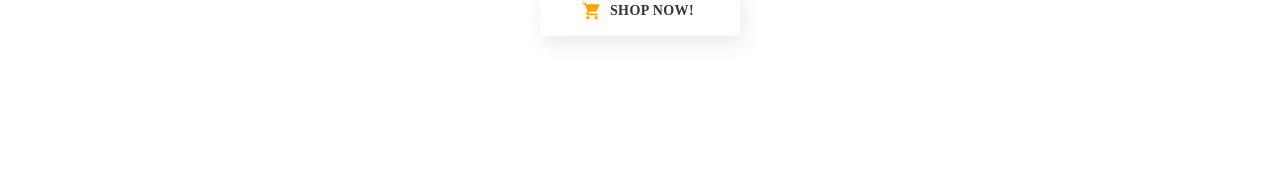
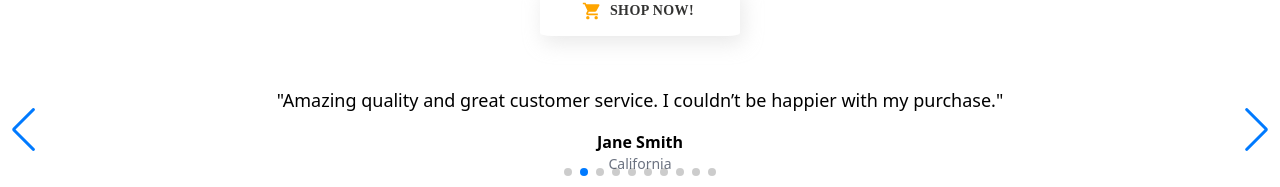
Before and after one commit to barakabilal/E-comerce-nodejs, a React (Vite) app in the folder Frontend/: page / in a window 1280 px wide. Shown: the part 2180-2367 px from the top of the page. Before the commit the page ends 2222 px from the top, so only its background shows below. Built offline with nearby package versions, Linux system fonts and the light colour scheme.

Commit message:
"Added react-slick and slick-carousel dependencies, updated package-lock.json and package.json, and added Review component to Home page"

```diff
--- a/Frontend/package.json
+++ b/Frontend/package.json
@@ -19,6 +19,8 @@
     "react": "^18.3.1",
     "react-dom": "^18.3.1",
     "react-router-dom": "^6.26.2",
+    "react-slick": "^0.30.2",
+    "slick-carousel": "^1.8.1",
     "swiper": "^11.1.14"
   },
   "devDependencies": {
--- /dev/null
+++ b/Frontend/src/components/Review slider.tsx
@@ -0,0 +1,33 @@
+import { Swiper, SwiperSlide } from 'swiper/react';
+import 'swiper/css';
+import 'swiper/css/navigation';
+import 'swiper/css/pagination';
+import { Navigation, Pagination, Autoplay } from 'swiper/modules';
+import { testimonials } from './useropiniondata';
+
+
+
+  const TestimonialCarousel = () => (
+    <Swiper
+      modules={[Navigation, Pagination, Autoplay]}
+      spaceBetween={50}
+      slidesPerView={1}
+      navigation
+      pagination={{ clickable: true }}
+      autoplay={{ delay: 4000 }}
+      loop={true}
+      className="mySwiper"
+    >
+      {testimonials.map((testimonial, index) => (
+        <SwiperSlide key={index}>
+          <div className="p-4 text-center">
+            <p className="text-lg">"{testimonial.text}"</p>
+            <h4 className="font-bold mt-4">{testimonial.name}</h4>
+            <p className="text-sm text-gray-500">{testimonial.location}</p>
+          </div>
+        </SwiperSlide>
+      ))}
+    </Swiper>
+  );
+
+  export default TestimonialCarousel;
--- /dev/null
+++ b/Frontend/src/components/useropiniondata.tsx
@@ -0,0 +1,52 @@
+export const testimonials = [
+    {
+      text: "This product changed my life! It's simply amazing and worth every penny.",
+      name: "John Doe",
+      location: "New York"
+    },
+    {
+      text: "Amazing quality and great customer service. I couldn’t be happier with my purchase.",
+      name: "Jane Smith",
+      location: "California"
+    },
+    {
+      text: "The best experience I’ve had shopping online. Fast delivery and fantastic support!",
+      name: "Michael Johnson",
+      location: "Texas"
+    },
+    {
+      text: "Absolutely love it! The product is top-notch, and the customer service is outstanding.",
+      name: "Emma Brown",
+      location: "Florida"
+    },
+    {
+      text: "I'm thrilled with the results! I highly recommend this to anyone looking for quality and reliability.",
+      name: "Sarah Wilson",
+      location: "Washington"
+    },
+    {
+      text: "Perfect! It exceeded all my expectations, and I can’t wait to buy again.",
+      name: "Chris Lee",
+      location: "Nevada"
+    },
+    {
+      text: "A game changer! The quality is fantastic, and I’ve received so many compliments.",
+      name: "Emily Davis",
+      location: "Colorado"
+    },
+    {
+      text: "Wonderful product, great value, and excellent support. I’m beyond satisfied!",
+      name: "David Martinez",
+      location: "Arizona"
+    },
+    {
+      text: "I was hesitant at first, but I’m so glad I made the purchase. Highly recommended!",
+      name: "Sophia Taylor",
+      location: "Oregon"
+    },
+    {
+      text: "Outstanding! The entire experience from ordering to delivery was seamless.",
+      name: "James Anderson",
+      location: "New Jersey"
+    }
+  ];
--- a/Frontend/src/pages/Home/Home.tsx
+++ b/Frontend/src/pages/Home/Home.tsx
@@ -1,12 +1,15 @@
 
 import About from "./components/About"
 import Hero from "./components/Hero"
+import Review from "./components/Review"
 
 const Home=()=>{
     return(
         <>
         <Hero ></Hero>
         <About></About>
+        <Review></Review>
+
 
      </>
 
--- /dev/null
+++ b/Frontend/src/pages/Home/components/Review.tsx
@@ -0,0 +1,9 @@
+
+import TestimonialCarousel from "../../../components/Review slider";
+const Review=()=>{
+    return(
+        <>
+        <div className="h-7"></div><TestimonialCarousel></TestimonialCarousel></>
+    )
+}
+export default Review
```
Also changed, not shown: 1 other file (tests, documents, lock files or other folders).
